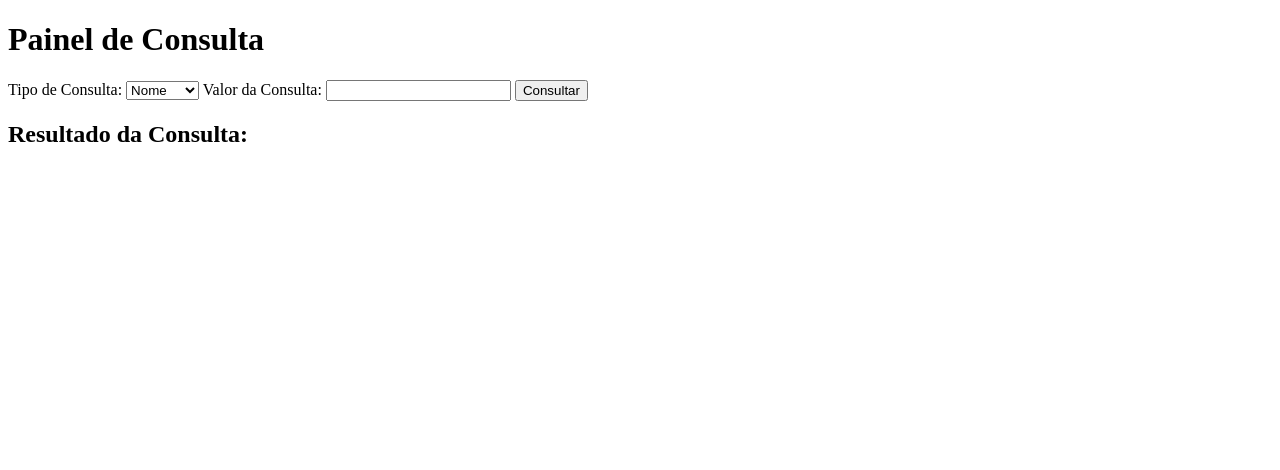
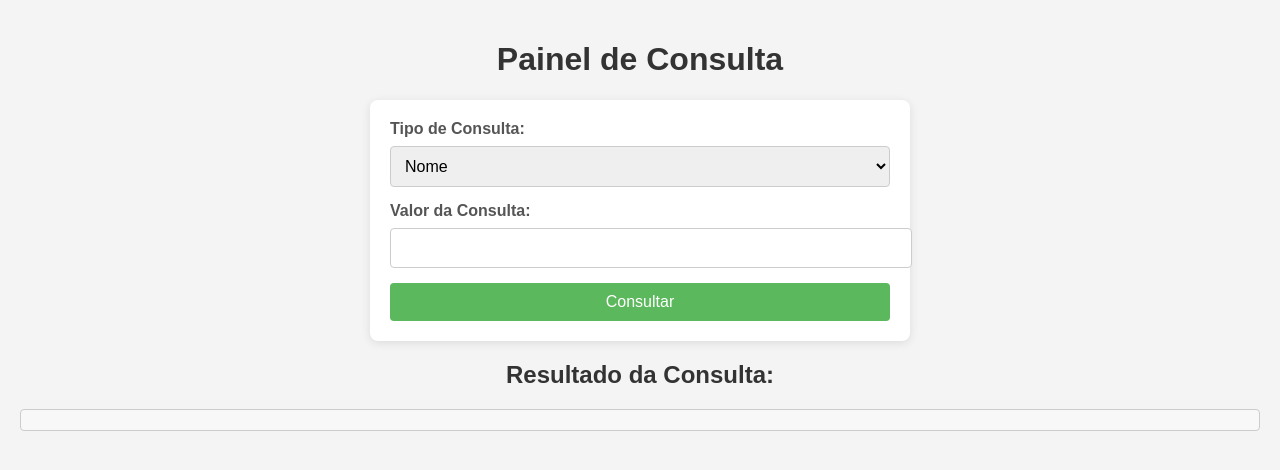
Before and after one commit to AleehZx/AleehZx, a plain HTML site: page index.html in a window 1280 px wide. Drawn offline with Linux system fonts and the light colour scheme.

Commit message:
Update index.html

```diff
--- a/index.html
+++ b/index.html
@@ -5,27 +5,96 @@
     <meta name="viewport" content="width=device-width, initial-scale=1.0">
     <title>Painel de Consulta</title>
     <link rel="stylesheet" href="https://cdnjs.cloudflare.com/ajax/libs/font-awesome/5.15.4/css/all.min.css">
+    <style>
+        body {
+            font-family: Arial, sans-serif;
+            background-color: #f4f4f4;
+            margin: 0;
+            padding: 20px;
+        }
 
+        h1 {
+            text-align: center;
+            color: #333;
+        }
+
+        form {
+            background: #fff;
+            padding: 20px;
+            border-radius: 8px;
+            box-shadow: 0 2px 10px rgba(0, 0, 0, 0.1);
+            max-width: 500px;
+            margin: auto;
+        }
+
+        label {
+            display: block;
+            margin-bottom: 8px;
+            font-weight: bold;
+            color: #555;
+        }
+
+        select, input[type="text"] {
+            width: 100%;
+            padding: 10px;
+            margin-bottom: 15px;
+            border: 1px solid #ccc;
+            border-radius: 4px;
+            font-size: 16px;
+        }
+
+        button {
+            background-color: #5cb85c;
+            color: white;
+            padding: 10px;
+            border: none;
+            border-radius: 4px;
+            cursor: pointer;
+            font-size: 16px;
+            width: 100%;
+        }
+
+        button:hover {
+            background-color: #4cae4c;
+        }
+
+        h2 {
+            color: #333;
+            text-align: center;
+        }
+
+        pre {
+            background: #f8f8f8;
+            border: 1px solid #ccc;
+            border-radius: 4px;
+            padding: 10px;
+            overflow-x: auto;
+        }
+    </style>
     <script src="https://www.google.com/recaptcha/api.js?render=6LdROnUqAAAAAHQ0Q2_nIJ7BLrVwhYvyXS6iGWbQ"></script>
     <script>
         async function consultar() {
             const tipoConsulta = document.getElementById('tipo_consulta').value;
             const valorConsulta = document.getElementById('valor_consulta').value;
-            const apitoken = 'Porra';  // Substitua pelo seu token de API
+            const apitoken = 'sua_chave_api_aqui';  // Substitua pela sua chave de API
 
             // Obter o token do reCAPTCHA
-            const token = await grecaptcha.execute('6LdROnUqAAAAAHQ0Q2_nIJ7BLrVwhYvyXS6iGWbQ', { action: 'consultar' });
+            try {
+                const token = await grecaptcha.execute('6LdROnUqAAAAAHQ0Q2_nIJ7BLrVwhYvyXS6iGWbQ', { action: 'consultar' });
+                console.log("Token obtido:", token);  // Log do token
 
-            const url = `https://pnsapis.online/api/busca/${tipoConsulta}?query=${valorConsulta}&apitoken=${apitoken}&g-recaptcha-response=${token}`;
+                const url = `https://pnsapis.online/api/busca/${tipoConsulta}?query=${valorConsulta}&apitoken=${apitoken}&g-recaptcha-response=${token}`;
+                console.log("URL da API:", url);  // Log da URL
 
-            try {
                 const apiResponse = await fetch(url);
                 if (!apiResponse.ok) {
-                    throw new Error('Erro na consulta');
+                    throw new Error('Erro na consulta: ' + apiResponse.status);
                 }
                 const resultado = await apiResponse.json();
+                console.log("Resultado da API:", resultado);  // Log do resultado
                 document.getElementById('resultado').textContent = JSON.stringify(resultado, null, 2);
             } catch (error) {
+                console.error("Erro:", error);  // Log do erro
                 document.getElementById('resultado').textContent = error.message;
             }
         }
```
